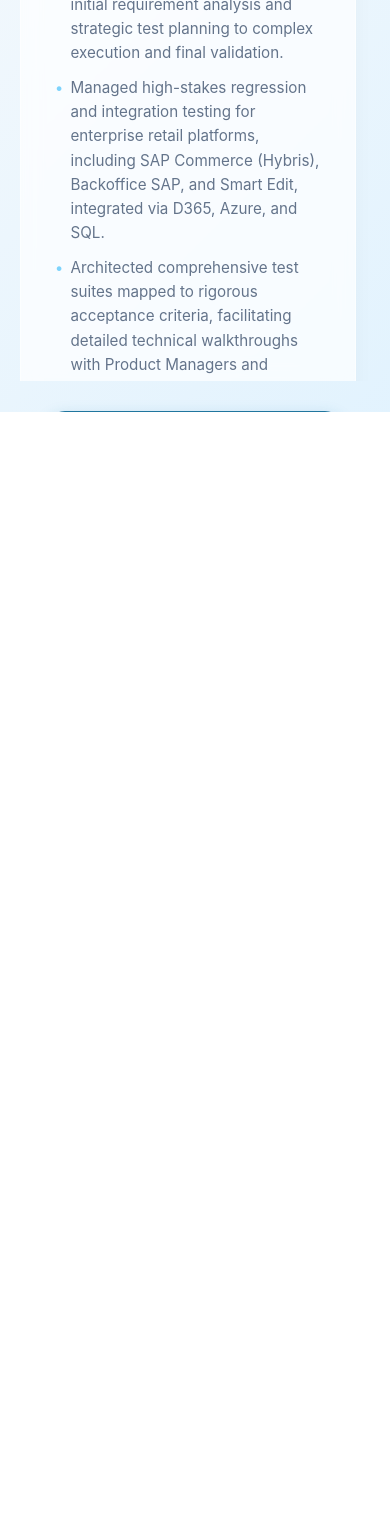
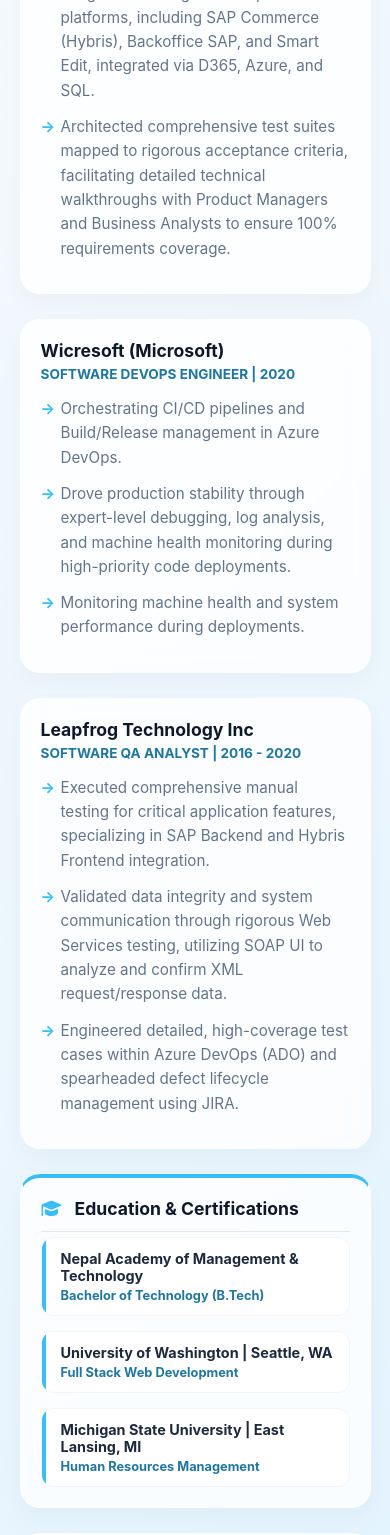
Before and after one commit to sharmap1/profile-prasamsha, a React (Vite) app: page /profile-prasamsha/journey in a window 390 px wide. Shown: the part 432-1967 px from the top of the page. Before the commit the page ends 844 px from the top, so only its background shows below. Built offline with nearby package versions, Linux system fonts and the light colour scheme.

Commit message:
added scroll to top functionality and journey page mobile responsives

```diff
--- a/src/App.css
+++ b/src/App.css
@@ -41,3 +41,14 @@
   opacity: 1 !important;
   transform: translateY(0) !important;
 }
+/* Ensure the main window handles the scroll */
+html, body {
+  height: auto;
+  overflow-x: hidden;
+  overflow-y: visible; /* Avoid hidden/scroll on body if you want window.scrollTo to work */
+}
+
+.app-container, .content-area {
+  height: auto;
+  overflow: visible;
+}
--- a/src/pages/Expertise.css
+++ b/src/pages/Expertise.css
@@ -2,7 +2,6 @@
    1. MAIN PAGE LAYOUT
    ========================================== */
 #skills-page {
-  /* Reduced top padding for mobile, kept larger for desktop */
   padding: 120px 5% 60px;
   background: linear-gradient(135deg, #f0f9ff 0%, #e0f2fe 100%);
   min-height: 100vh;
@@ -14,7 +13,7 @@
 }
 
 .hello-text {
-  font-size: 2.5rem; /* Slightly smaller for better fit */
+  font-size: 2.5rem;
   font-weight: 800;
   color: #1e293b;
   margin-bottom: 30px;
@@ -29,7 +28,7 @@
   background: rgba(255, 255, 255, 0.7);
   backdrop-filter: blur(15px);
   border-radius: 30px;
-  padding: 40px 25px; /* Tighter padding for mobile */
+  padding: 40px 25px;
   max-width: 1200px;
   width: 100%;
   border: 1px solid rgba(255, 255, 255, 0.5);
@@ -39,13 +38,12 @@
 
 .skills-grid {
   display: grid;
-  /* Changed minmax to 280px so it doesn't overflow small screens */
   grid-template-columns: repeat(auto-fit, minmax(280px, 1fr));
   gap: 20px;
 }
 
 /* ==========================================
-   3. SKILL CARDS
+   3. SKILL CARDS & TAGS
    ========================================== */
 .skill-category {
   background: #ffffff;
@@ -72,7 +70,6 @@
   align-items: center;
 }
 
-/* The line next to the title */
 .skill-category h3::after {
   content: "";
   flex: 1;
@@ -81,9 +78,6 @@
   margin-left: 10px;
 }
 
-/* ==========================================
-   4. TAGS & BUTTONS
-   ========================================== */
 .tag-container {
   display: flex;
   flex-wrap: wrap;
@@ -100,58 +94,102 @@
   border: 1px solid rgba(186, 230, 253, 0.3);
 }
 
+/* ==========================================
+   4. BUTTONS (COMPACT & TEXT-FIT)
+   ========================================== */
+.expertise-actions {
+  margin-top: 40px;
+  display: flex;
+  justify-content: center;
+  align-items: center;
+  gap: 15px;
+  width: 100%;
+  flex-wrap: wrap;
+}
+
 .btn {
-  padding: 14px 30px;
+  width: fit-content !important; /* Forces button to fit text content */
+  min-width: 120px;
+  display: inline-flex;
+  align-items: center;
+  justify-content: center;
+  padding: 12px 28px;
   border-radius: 50px;
   font-size: 0.9rem;
   font-weight: 700;
   cursor: pointer;
-  transition: 0.3s;
-  background: #0369a1;
-  color: white;
   border: none;
+  transition: all 0.3s ease;
+  text-transform: uppercase;
+  white-space: nowrap;
+}
+
+.btn-back {
+  background-color: #cbd5e1 !important;
+  color: #475569 !important;
+  box-shadow: none !important;
+}
+
+.btn-journey {
+  background-color: #0369a1 !important;
+  color: white !important;
+  box-shadow: 0 10px 20px rgba(3, 105, 161, 0.15);
+}
+
+.btn:hover {
+  transform: translateY(-2px);
+  filter: brightness(0.95);
+}
+
+.btn-journey:hover {
+  box-shadow: 0 15px 30px rgba(3, 105, 161, 0.25);
 }
 
 /* ==========================================
-   5. MOBILE RESPONSIVE QUERIES
+   5. UNIFIED RESPONSIVE QUERIES
    ========================================== */
+
+/* Tablet (768px) */
 @media (max-width: 768px) {
   #skills-page {
-    padding-top: 100px; /* Space for the navbar */
-    justify-content: flex-start; /* Stack from top on mobile */
+    padding-top: 100px;
+    justify-content: flex-start;
   }
-
   .hello-text {
     font-size: 1.8rem;
   }
-
   .skills-container-card {
     padding: 30px 20px;
-    border-radius: 20px;
-  }
-
-  /* Stack buttons on very small screens */
-  div[style*="marginTop"] {
-    display: flex;
-    flex-direction: column;
-    width: 100%;
-    gap: 15px;
-    align-items: center;
-  }
-
-  .btn {
-    width: 100%;
-    max-width: 300px;
-    margin-right: 0 !important; /* Remove the 10px margin from JSX */
   }
 }
 
+/* Mobile (600px) */
+@media (max-width: 600px) {
+  .expertise-actions {
+    gap: 12px;
+    margin-top: 30px;
+  }
+  .btn {
+    padding: 10px 20px;
+    font-size: 0.8rem;
+    min-width: 100px;
+  }
+}
+
+/* Tiny Screens (480px) */
 @media (max-width: 480px) {
   .skills-grid {
-    grid-template-columns: 1fr; /* Single column on phones */
+    grid-template-columns: 1fr;
   }
-
   .skill-category h3 {
-    white-space: normal; /* Allow title to wrap if very long */
+    white-space: normal;
+  }
+  .expertise-actions {
+    flex-direction: column;
+    align-items: center;
+  }
+  .btn {
+    width: 100% !important; /* Stacked buttons fill space on very small screens */
+    max-width: 280px;
   }
 }
--- a/src/pages/Journey.css
+++ b/src/pages/Journey.css
@@ -1,30 +1,28 @@
-/* Container for the whole page */
+/* ==========================================
+   1. PAGE LAYOUT & SCROLLING
+   ========================================== */
 #exp-page {
-  padding: 180px 5% 80px;
+  padding: 120px 5% 60px;
   background: linear-gradient(135deg, #f8fafc 0%, #e0f2fe 100%);
   min-height: 100vh;
   display: flex;
   flex-direction: column;
   align-items: center;
-  justify-content: center;
-  background-blend-mode: overlay;
-  overflow: hidden;
-
+  box-sizing: border-box;
 }
 
 .hello-text {
-  font-size: 2.5rem;
+  font-size: 2.2rem;
   font-weight: 800;
   color: #1e293b;
-  margin-bottom: 40px;
-  letter-spacing: -1px;
+  margin-bottom: 30px;
+  text-align: center;
 }
 
-/* Scroll Container Styling */
 .exp-scroll-container {
   width: 100%;
-  max-width: 800px;
-  height: 65vh;
+  max-width: 850px;
+  max-height: 75vh;
   overflow-y: auto;
   padding-right: 15px;
   display: flex;
@@ -32,276 +30,167 @@
   gap: 25px;
 }
 
-/* Custom Scrollbar for Pastel Look */
-.exp-scroll-container::-webkit-scrollbar {
-  width: 6px;
-}
-.exp-scroll-container::-webkit-scrollbar-track {
-  background: rgba(0, 0, 0, 0.05);
-  border-radius: 10px;
-}
-.exp-scroll-container::-webkit-scrollbar-thumb {
-  background: #bae6fd;
-  border-radius: 10px;
-}
+/* Custom Scrollbar */
+.exp-scroll-container::-webkit-scrollbar { width: 6px; }
+.exp-scroll-container::-webkit-scrollbar-track { background: rgba(0, 0, 0, 0.05); }
+.exp-scroll-container::-webkit-scrollbar-thumb { background: #bae6fd; border-radius: 10px; }
 
-/* Professional Journey Cards */
+/* ==========================================
+   2. MAIN EXPERIENCE CARDS
+   ========================================== */
 .exp-card {
-  background: rgba(255, 255, 255, 0.7); /* Glass Effect */
+  background: rgba(255, 255, 255, 0.8);
   backdrop-filter: blur(10px);
   border: 1px solid rgba(255, 255, 255, 0.5);
   border-radius: 20px;
-  padding: 30px;
-  box-shadow: 0 10px 25px -5px rgba(0, 0, 0, 0.05);
-  transition: all 0.3s ease;
-  position: relative;
+  padding: 25px;
+  box-shadow: 0 10px 25px rgba(0, 0, 0, 0.03);
+  transition: transform 0.3s ease;
 }
 
-.exp-card:hover {
-  transform: translateY(-5px);
-  background: rgba(255, 255, 255, 0.9);
-  box-shadow: 0 20px 30px -10px rgba(0, 0, 0, 0.1);
-  border-color: #7dd3fc;
-}
-
-/* Job Title & Meta */
 .exp-card h3 {
-  font-size: 1.4rem;
+  font-size: 1.3rem;
   color: #0f172a;
   margin-bottom: 5px;
 }
 
 .exp-meta {
-  color: #20769e; /* Your Accent Blue */
-  font-weight: 600;
-  font-size: 0.9rem;
+  color: #20769e;
+  font-weight: 700;
+  font-size: 0.85rem;
   margin-bottom: 15px;
-  display: block;
+  text-transform: uppercase;
 }
 
-/* Bullet Points */
-.exp-card ul {
-  padding-left: 20px;
-  list-style-type: none;
-}
+.exp-card ul { list-style: none; padding: 0; }
 
 .exp-card li {
   color: #64748b;
   font-size: 0.95rem;
   line-height: 1.6;
-  margin-bottom: 10px;
+  margin-bottom: 12px;
+  padding-left: 20px;
   position: relative;
 }
 
 .exp-card li::before {
-  content: "•";
-  color: #7dd3fc;
+  content: "→";
+  color: #38bdf8;
+  position: absolute;
+  left: 0;
   font-weight: bold;
-  position: absolute;
-  left: -15px;
 }
 
-/* Button Styling */
-.btn {
-  margin-top: 30px;
-  padding: 12px 35px;
-  border-radius: 50px;
-  border: none;
-  background: #20769e;
-  color: white;
-  font-weight: 600;
-  cursor: pointer;
-  transition: 0.3s;
-  box-shadow: 0 4px 15px rgba(32, 118, 158, 0.2);
+.section-title {
+  display: flex;
+  align-items: center;
+  gap: 12px;
+  font-size: 1.2rem;
+  color: #0f172a;
+  margin-bottom: 20px;
+  border-bottom: 1px solid #e2e8f0;
+  padding-bottom: 12px;
 }
 
-.btn:hover {
-  transform: translateY(-2px);
-  background: #165a7a;
-  box-shadow: 0 6px 20px rgba(32, 118, 158, 0.3);
-}
-/* Unified Education/Certificate Card Styling */
-.education-summary-card {
-  /* This inherits the glass effect from .exp-card automatically in your JSX */
-  margin-top: 10px;
-  text-align: left;
+.section-title i { color: #38bdf8; }
+
+/* ==========================================
+   3. EDUCATION & TRAINING SECTIONS
+   ========================================== */
+
+/* Education Cards */
+.education-combined-card { border-top: 4px solid #38bdf8; }
+
+.edu-grid-internal {
+  display: grid;
+  grid-template-columns: repeat(auto-fit, minmax(250px, 1fr));
+  gap: 15px;
 }
 
-/* Ensure the title inside the education card matches job titles */
-.education-summary-card h3 {
-  border-bottom: 2px solid rgba(125, 211, 252, 0.3);
-  padding-bottom: 15px;
-  margin-bottom: 25px;
-  color: #0f172a;
+.edu-entry-card {
+  display: flex;
+  background: #ffffff;
+  border-radius: 12px;
+  overflow: hidden;
+  border: 1px solid #f1f5f9;
+  transition: all 0.3s ease;
 }
 
-/* Grid layout for degrees inside the card */
-.edu-grid {
-  display: grid;
-  grid-template-columns: repeat(auto-fit, minmax(280px, 1fr));
-  gap: 25px;
+.edu-entry-card:hover {
+  transform: translateX(5px);
+  border-color: #bae6fd;
 }
 
-.edu-item h4 {
-  font-size: 1.1rem;
-  color: #1e293b;
-  margin-bottom: 5px;
-}
+.edu-accent-line { width: 4px; background: #38bdf8; flex-shrink: 0; }
+.edu-content { padding: 12px 15px; }
+.edu-content h4 { font-size: 0.9rem; color: #1e293b; margin-bottom: 4px; }
+.edu-degree { font-size: 0.8rem; font-weight: 700; color: #20769e; }
 
-/* Re-using your bullet styling for education details */
-.edu-bullets {
-  margin-top: 8px;
-  padding-left: 20px;
-}
-
-/* Training Wrapper - Internal Divider */
-.training-wrapper {
-  margin-top: 30px;
-  padding-top: 20px;
-  border-top: 1px solid rgba(0, 0, 0, 0.05);
-}
-
-.training-section-header {
-  font-size: 1.1rem;
-  color: #0f172a;
-  margin-bottom: 15px;
-  font-weight: 700;
-}
-
-/* Training Pills Styling */
-.training-list {
-  display: flex;
-  flex-wrap: wrap;
-  gap: 10px;
-  padding: 0;
-  list-style: none;
-}
-
-.training-list li {
-  background: rgba(32, 118, 158, 0.1); /* Light version of your accent blue */
-  color: #20769e;
-  padding: 6px 16px;
-  border-radius: 50px;
-  font-size: 0.85rem;
-  font-weight: 600;
-  border: 1px solid rgba(32, 118, 158, 0.2);
-  margin-bottom: 0; /* Override default li margin */
-}
-
-/* Remove the bullet dot from the training pills */
-.training-list li::before {
-  display: none;
-}
-.resume-grid-container {
-  display: grid;
-  grid-template-columns: repeat(auto-fit, minmax(350px, 1fr));
-  gap: 25px;
-  width: 100%;
-}
-
-/* Inherits glass and hover from .exp-card, but manages internal spacing */
-.resume-column {
-  margin-bottom: 0; /* Let the grid handle gaps */
-  height: 100%;
-}
-
-.column-title {
-  font-size: 1.2rem;
-  margin-bottom: 20px;
-  color: #0f172a;
-}
-
-.edu-card-item {
-  display: flex;
-  gap: 15px;
-  margin-bottom: 20px;
-  align-items: center;
-}
-
-.edu-icon {
-  font-size: 1.4rem;
-  background: rgba(32, 118, 158, 0.1);
-  padding: 10px;
-  border-radius: 12px;
-}
-
-.tech-pills {
-  display: flex;
-  flex-wrap: wrap;
-  gap: 6px;
-  margin-top: 10px;
-}
-
-.pill {
-  background: #20769e;
-  color: white;
-  font-size: 0.75rem;
-  padding: 4px 10px;
-  border-radius: 50px;
-}
-/* Container for internal education entries */
-.edu-grid-internal {
-  display: flex;
-  flex-direction: column;
-  gap: 20px;
-}
-
-.edu-entry {
-  padding-bottom: 15px;
-  border-bottom: 1px solid rgba(0, 0, 0, 0.05);
-}
-
-.edu-entry:last-child {
-  border-bottom: none;
-}
-
-.edu-entry h4 {
-  font-size: 1.15rem;
-  color: #0f172a;
-  margin-bottom: 4px;
-}
-
-/* Training Card Styling */
-.training-grid-pills {
+/* Executive Training Badges */
+.training-flex-container {
   display: flex;
   flex-wrap: wrap;
   gap: 12px;
-  margin-top: 10px;
 }
 
-.training-pill-item {
-  background: rgba(32, 118, 158, 0.08);
-  border: 1px solid rgba(32, 118, 158, 0.15);
-  padding: 12px 20px;
-  border-radius: 15px;
+.training-badge {
   display: flex;
-  flex-direction: column;
+  align-items: center;
+  gap: 12px;
+  background: #f8fafc;
+  padding: 12px 18px;
+  border-radius: 50px;
+  border: 1px solid #e2e8f0;
+  flex: 1;
+  min-width: 280px;
   transition: all 0.3s ease;
 }
 
-.training-pill-item:hover {
-  background: rgba(32, 118, 158, 0.15);
-  border-color: #20769e;
+.training-badge:hover {
+  background: #ffffff;
+  border-color: #10b981;
+  transform: translateY(-2px);
 }
 
-.training-title {
-  font-weight: 700;
-  color: #1e293b;
-  font-size: 0.95rem;
+.training-icon-box i { color: #10b981; font-size: 1.1rem; }
+.training-text { display: flex; flex-direction: column; }
+.train-title { font-weight: 700; font-size: 0.85rem; color: #1e293b; }
+.train-provider { font-size: 0.75rem; color: #64748b; font-weight: 500; }
+
+/* ==========================================
+   4. BUTTONS & RESPONSIVE
+   ========================================== */
+.journey-actions {
+  margin-top: 30px;
+  display: flex;
+  justify-content: center;
 }
 
-.training-provider {
-  font-size: 0.8rem;
-  color: #20769e;
-  font-weight: 500;
+.btn {
+  width: fit-content !important;
+  padding: 12px 30px;
+  border-radius: 50px;
+  background: #20769e;
+  color: white;
+  font-weight: 700;
+  border: none;
+  cursor: pointer;
+  text-transform: uppercase;
+  transition: 0.3s;
 }
 
-/* Unified Titles */
-.column-title {
-  margin-bottom: 20px;
-  font-size: 1.3rem;
-  color: #0f172a;
-  display: flex;
-  align-items: center;
-  gap: 10px;
+/* Tablet (768px) */
+@media (max-width: 768px) {
+  #exp-page { padding-top: 100px; }
+  .exp-scroll-container { max-height: none; overflow-y: visible; padding-right: 0; }
+  .hello-text { font-size: 1.8rem; }
+  .exp-card { padding: 20px; }
+  .edu-grid-internal { grid-template-columns: 1fr; }
+  .training-badge { min-width: 100%; }
 }
+
+/* Tiny Screens (480px) */
+@media (max-width: 480px) {
+  .exp-card h3 { font-size: 1.1rem; }
+  .btn { width: 100% !important; max-width: 280px; }
+}
--- a/src/pages/Journey.jsx
+++ b/src/pages/Journey.jsx
@@ -43,9 +43,6 @@
     {
       inst: "University of Washington | Seattle, WA",
       deg: "Full Stack Web Development",
-      // bullets: [
-      //   "Focus: HTML5, CSS3, JavaScript, ReactJS, Node.js, Express, MongoDB",
-      // ],
     },
     {
       inst: "Michigan State University | East Lansing, MI",
@@ -58,7 +55,7 @@
       title: "Project Management Basics",
       provider: "Project Management Institute (PMI)",
     },
-    { title: "Giving & Reveiving Feedback", provider: "Harvard Manage Mentor" },
+    { title: "Giving & Receiving Feedback", provider: "Harvard Manage Mentor" },
     { title: "Essentials of Management", provider: "TeliaSonera" },
   ];
 
@@ -82,49 +79,54 @@
           </div>
         ))}
 
-        {/* COMBINED CARD: Education & Certifications */}
+        {/* Education & Certifications Card */}
         <div className="exp-card education-combined-card">
-          <h3 className="column-title">Education & Certifications</h3>
+          <h3 className="section-title">
+            <i className="fa-solid fa-graduation-cap"></i> Education &
+            Certifications
+          </h3>
           <div className="edu-grid-internal">
             {educationData.map((edu, index) => (
-              <div key={index} className="edu-entry">
-                <h4>{edu.inst}</h4>
-                <p className="exp-meta">{edu.deg}</p>
-                {edu.bullets && (
-                  <div className="tech-pills">
-                    {edu.bullets[0]
-                      .replace("Focus: ", "")
-                      .split(", ")
-                      .map((tech, i) => (
-                        <span key={i} className="pill">
-                          {tech}
-                        </span>
-                      ))}
-                  </div>
-                )}
+              <div key={index} className="edu-entry-card">
+                <div className="edu-accent-line"></div>
+                <div className="edu-content">
+                  <h4>{edu.inst}</h4>
+                  <p className="edu-degree">{edu.deg}</p>
+                </div>
               </div>
             ))}
           </div>
         </div>
 
-        {/* NEW CARD: Specialized Executive Training */}
-        <div className="exp-card training-card">
-          <h3 className="column-title">Specialized Executive Training</h3>
-          <br></br>
-          <div className="training-grid-pills">
+        {/* Specialized Executive Training Card */}
+        <div className="exp-card training-combined-card">
+          <h3 className="section-title">
+            <i className="fa-solid fa-award"></i> Executive Leadership Training
+          </h3>
+          <div className="training-flex-container">
             {executiveTrainings.map((train, index) => (
-              <div key={index} className="training-pill-item">
-                <span className="training-title">{train.title}</span><br></br>
-                <span className="training-provider">{train.provider}</span>
+              <div key={index} className="training-badge">
+                <div className="training-icon-box">
+                  <i className="fa-solid fa-check-circle"></i>
+                </div>
+                <div className="training-text">
+                  <span className="train-title">{train.title}</span>
+                  <span className="train-provider">{train.provider}</span>
+                </div>
               </div>
             ))}
           </div>
         </div>
       </div>
 
-      <button className="btn" onClick={() => onNavigate("/expertise")}>
-        BACK TO SKILLS
-      </button>
+      <div className="journey-actions">
+        <button
+          className="btn btn-back"
+          onClick={() => onNavigate("/expertise")}
+        >
+          BACK TO SKILLS
+        </button>
+      </div>
     </section>
   );
 }
```
Also changed, not shown: src/App.jsx (+14 -8 lines), src/components/ScrollToTop.jsx (added, +15 -0 lines), src/pages/Expertise.jsx (+21 -14 lines).
